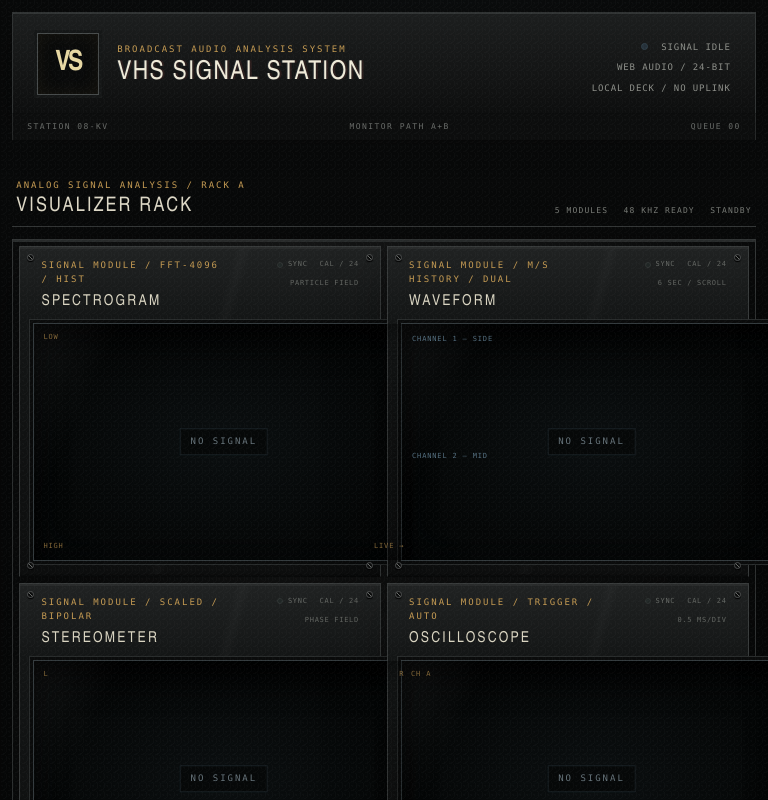
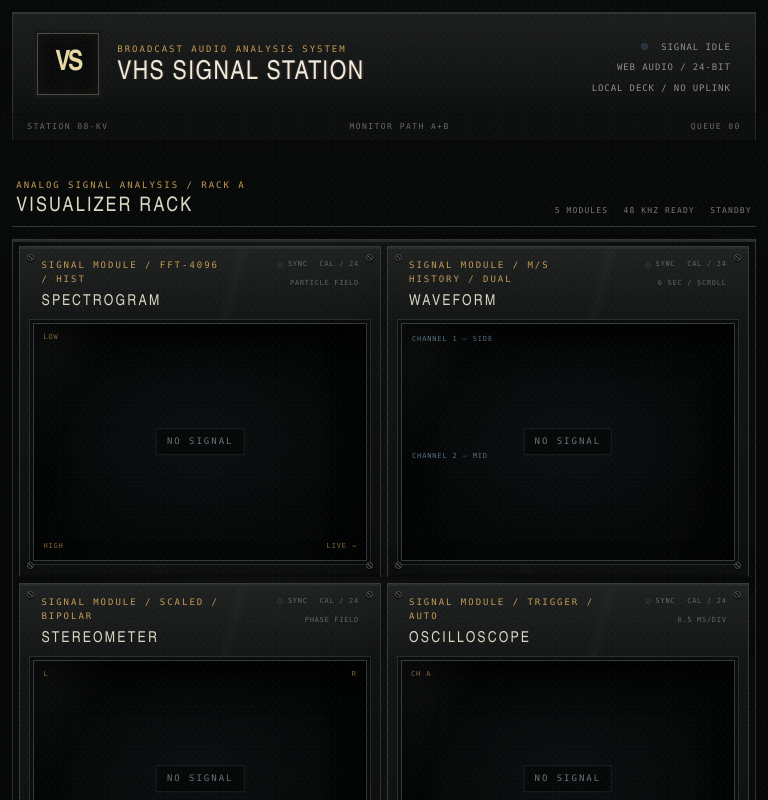
Before and after one commit to RUNU228/VHS-Signal-Station, a Next.js app: page / in a window 768 px wide. Shown: the top 800 px of the page. Built offline with nearby package versions, Linux system fonts and the light colour scheme.

Commit message:
test: verify responsive station layouts

```diff
--- a/src/app/globals.css
+++ b/src/app/globals.css
@@ -701,7 +701,15 @@ input:focus-visible {
   .module--stereometer,
   .module--oscilloscope { grid-column: span 1; }
   .module--spectrum { grid-column: 1 / -1; }
-  .crt-screen { min-height: clamp(230px, 31vw, 340px); }
+  .crt-screen {
+    aspect-ratio: auto;
+    height: clamp(230px, 31vw, 340px);
+    min-height: 0;
+  }
+  .module--spectrum .crt-screen {
+    aspect-ratio: auto;
+    height: clamp(260px, 33vw, 340px);
+  }
 }
 
 @media (min-width: 1101px) {
@@ -714,6 +722,9 @@ input:focus-visible {
   .crt-screen { min-height: clamp(240px, 22vw, 360px); }
   .module--spectrogram .crt-screen,
   .module--waveform .crt-screen { aspect-ratio: 16 / 11; }
+  .module--stereometer .crt-screen,
+  .module--oscilloscope .crt-screen,
+  .module--spectrum .crt-screen { aspect-ratio: auto; }
 }
 
 @media (min-width: 761px) and (max-width: 1100px) {
@@ -744,6 +755,11 @@ input:focus-visible {
   .rack-telemetry { display: none; }
   .visualizer-rack { grid-template-columns: minmax(0, 1fr); }
   .module--spectrogram, .module--waveform, .module--stereometer, .module--oscilloscope, .module--spectrum { grid-column: 1; }
+  .crt-screen {
+    aspect-ratio: auto;
+    height: clamp(220px, 60vw, 300px);
+    min-height: 0;
+  }
   .panel-meta { max-width: 45%; }
   .tape-bay { grid-template-columns: 1fr; }
   .tape-window { min-height: 110px; }
@@ -766,6 +782,38 @@ input:focus-visible {
   .seek-readout { grid-template-columns: 1fr auto; }
   .seek-readout__end { grid-column: 1; text-align: left; }
   .track-row { gap: 8px; padding-inline: 10px; }
+}
+
+@media (max-width: 380px) {
+  .station-header { padding: 14px 12px; }
+  .station-brand h1 { font-size: clamp(20px, 7vw, 24px); }
+  .transport-controls { gap: 5px; }
+  .hardware-button { padding-inline: 4px; }
+  .panel-header { align-items: flex-start; }
+  .panel-meta { max-width: 46%; }
+}
+
+@media (orientation: landscape) and (max-height: 600px) and (max-width: 1100px) {
+  :root { --section-gap: 28px; }
+  .crt-screen {
+    aspect-ratio: auto;
+    height: clamp(230px, 42vh, 300px);
+    min-height: 0;
+    max-height: none;
+  }
+}
+
+@media (min-width: 1920px) {
+  :root { --station-gutter: clamp(28px, 2vw, 48px); }
+  .station-shell { --station-max: 1800px; }
+  .station-brand h1 { font-size: clamp(38px, 2.4vw, 52px); }
+  .crt-screen {
+    aspect-ratio: auto;
+    height: clamp(360px, 22vw, 440px);
+    max-height: 440px;
+  }
+  .module--spectrogram .crt-screen,
+  .module--waveform .crt-screen { aspect-ratio: auto; }
 }
 
 .smooth-cursor {
```
Also changed, not shown: 2 other files (tests, documents, lock files or other folders).
